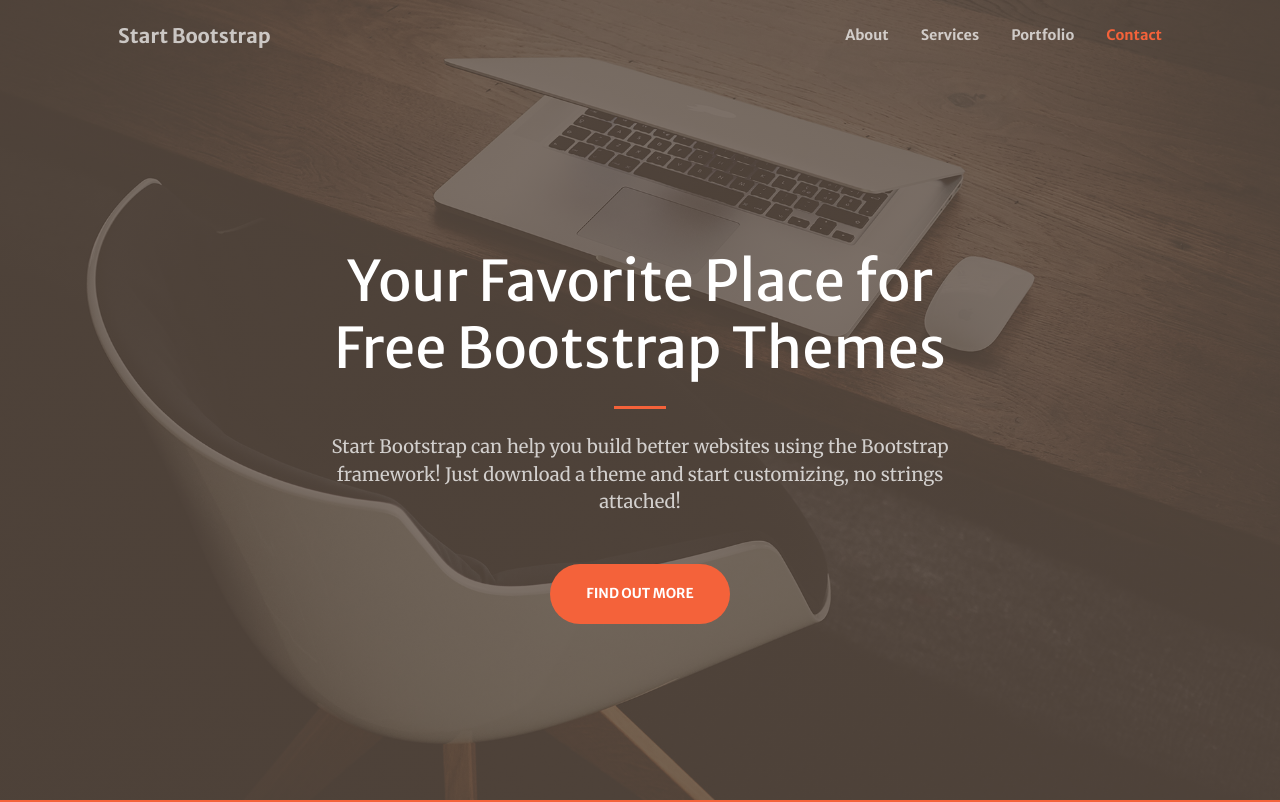
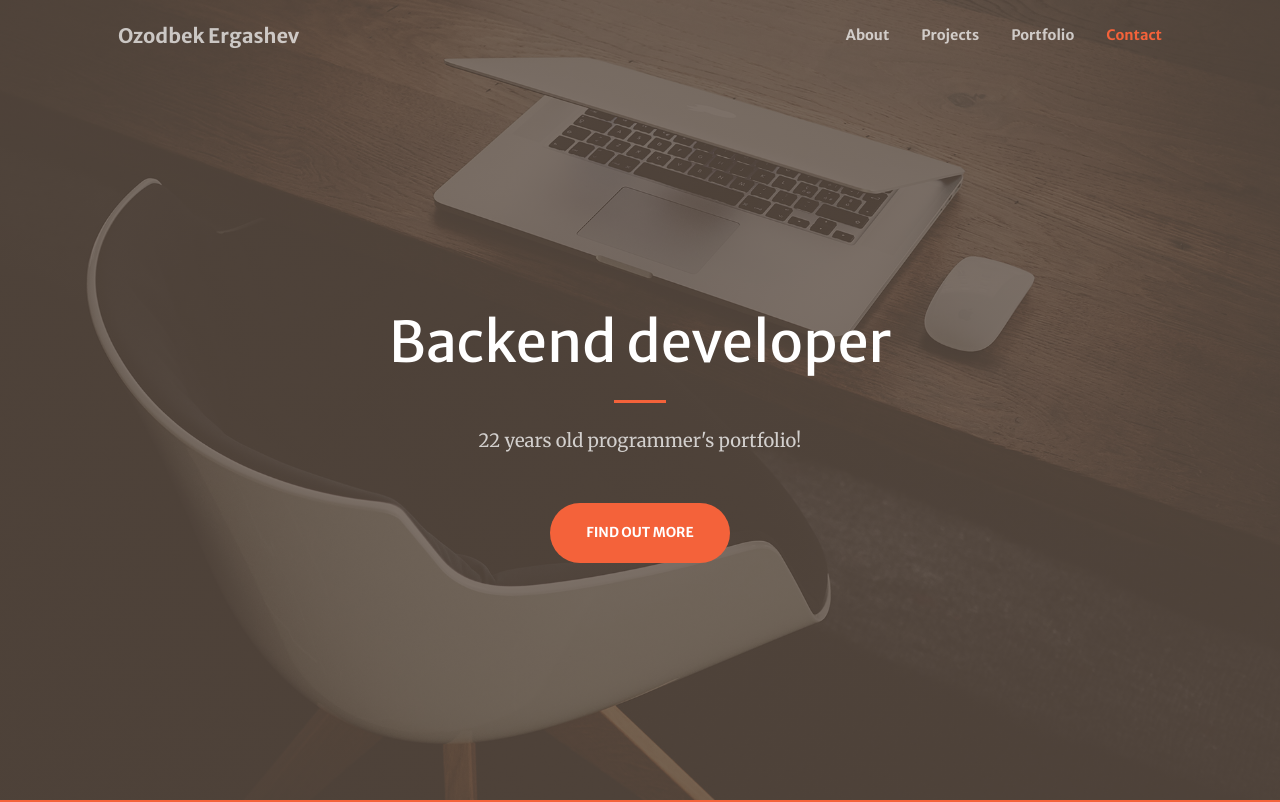
Before and after one commit to OzodbekCoder/portfolio_beta, a plain HTML site: page index.html in a window 1280 px wide. Shown: the top 802 px of the page. Drawn offline with nearby package versions, Linux system fonts and the light colour scheme; some packages are replaced by stand-ins of ours; a script that the page names is missing.

Commit message:
beta version

```diff
--- a/index.html
+++ b/index.html
@@ -22,12 +22,12 @@
         <!-- Navigation-->
         <nav class="navbar navbar-expand-lg navbar-light fixed-top py-3" id="mainNav">
             <div class="container px-4 px-lg-5">
-                <a class="navbar-brand" href="#page-top">Start Bootstrap</a>
+                <a class="navbar-brand" href="#page-top">Ozodbek Ergashev</a>
                 <button class="navbar-toggler navbar-toggler-right" type="button" data-bs-toggle="collapse" data-bs-target="#navbarResponsive" aria-controls="navbarResponsive" aria-expanded="false" aria-label="Toggle navigation"><span class="navbar-toggler-icon"></span></button>
                 <div class="collapse navbar-collapse" id="navbarResponsive">
                     <ul class="navbar-nav ms-auto my-2 my-lg-0">
                         <li class="nav-item"><a class="nav-link" href="#about">About</a></li>
-                        <li class="nav-item"><a class="nav-link" href="#services">Services</a></li>
+                        <li class="nav-item"><a class="nav-link" href="#services">Projects</a></li>
                         <li class="nav-item"><a class="nav-link" href="#portfolio">Portfolio</a></li>
                         <li class="nav-item"><a class="nav-link" href="#contact">Contact</a></li>
                     </ul>
@@ -39,11 +39,11 @@
             <div class="container px-4 px-lg-5 h-100">
                 <div class="row gx-4 gx-lg-5 h-100 align-items-center justify-content-center text-center">
                     <div class="col-lg-8 align-self-end">
-                        <h1 class="text-white font-weight-bold">Your Favorite Place for Free Bootstrap Themes</h1>
+                        <h1 class="text-white font-weight-bold">Backend developer</h1>
                         <hr class="divider" />
                     </div>
                     <div class="col-lg-8 align-self-baseline">
-                        <p class="text-white-75 mb-5">Start Bootstrap can help you build better websites using the Bootstrap framework! Just download a theme and start customizing, no strings attached!</p>
+                        <p class="text-white-75 mb-5">22 years old programmer's portfolio!</p>
                         <a class="btn btn-primary btn-xl" href="#about">Find Out More</a>
                     </div>
                 </div>
```
